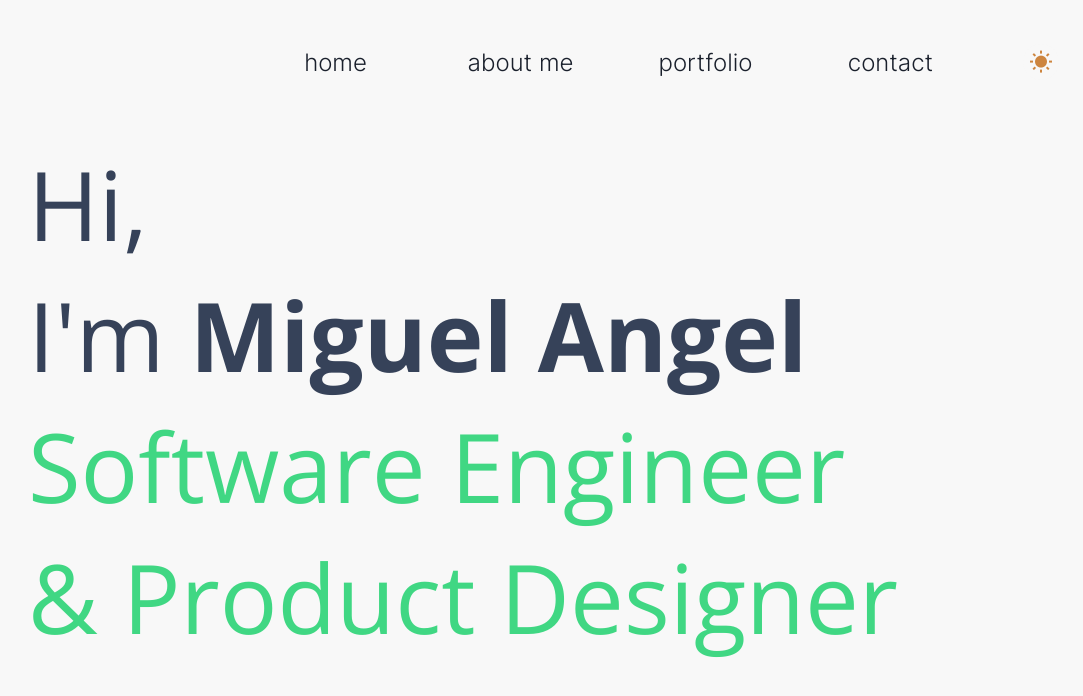
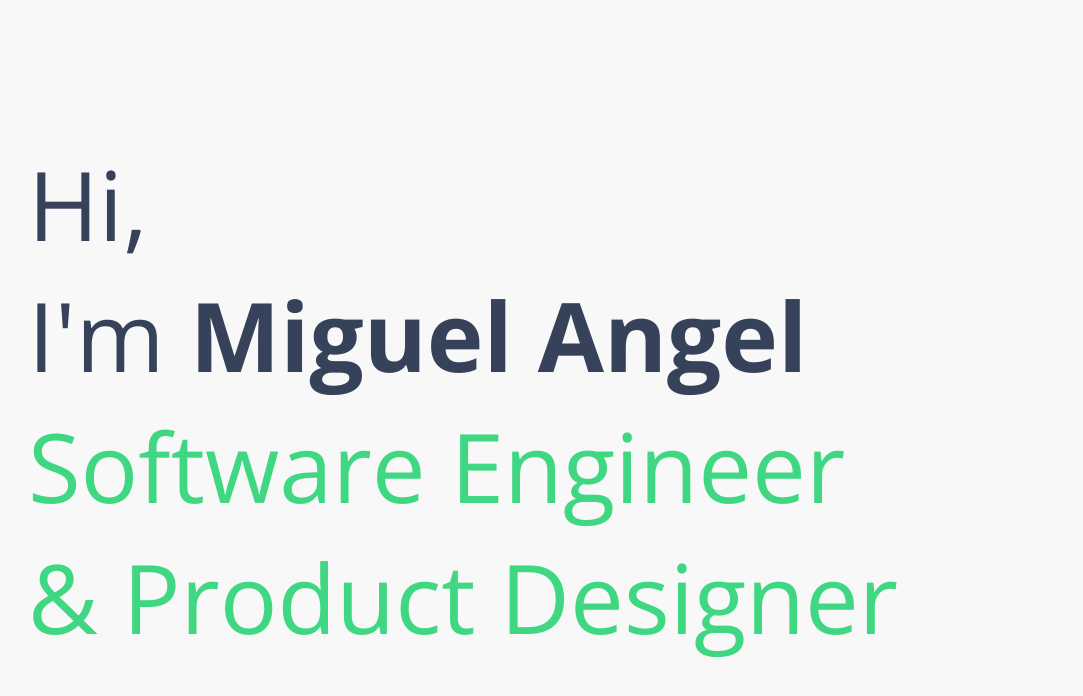
Before and after one commit to devmiguelangel/miguelangeldev, a React (Vite) app: page / in a window 1280 px wide. Shown: the top 696 px of the page, without its empty margins (177-1260 px from the left). Built offline with nearby package versions, Linux system fonts and the light colour scheme.

Commit message:
fix: update menu colors

```diff
--- a/src/components/Menu/Menu.styles.ts
+++ b/src/components/Menu/Menu.styles.ts
@@ -1,5 +1,5 @@
 import styled from 'styled-components';
-import { devices } from '../styles';
+import { devices, colors } from '../styles';
 
 export const MenuView = styled.div`
   position: fixed;
@@ -21,7 +21,7 @@ export const MenuView = styled.div`
 `;
 
 interface MenuIconProps {
-  color: string;
+  isOpen: boolean;
 }
 
 export const MenuIcon = styled.a<MenuIconProps>`
@@ -32,7 +32,7 @@ export const MenuIcon = styled.a<MenuIconProps>`
   height: 44px;
   margin: 30px 30px 0 0;
   font-size: 36px;
-  color: ${(props) => props.color};
+  color: ${(props) => (props.theme.mode === 'light' && !props.isOpen ? colors.TEXT_DARK : colors.TEXT_LIGHT)};
   z-index: 10;
 
   @media ${devices.tablet} {
@@ -52,17 +52,11 @@ export const MenuLink = styled.a`
   @media ${devices.tablet} {
     width: 185px;
     height: 80px;
-    font-size: 1.5rem;
+    font-size: 1.25rem;
   }
 `;
 
-interface MenuListProps {
-  show: boolean;
-  bgColor: string;
-  textColor: string;
-}
-
-export const MenuList = styled.ul<MenuListProps>`
+export const MenuList = styled.ul`
   position: fixed;
   top: 0;
   display: flex;
@@ -72,7 +66,6 @@ export const MenuList = styled.ul<MenuListProps>`
   width: 100%;
   height: 100vh;
   margin: 0;
-  background-color: ${(props) => props.bgColor};
   border-bottom-left-radius: 50%;
   list-style: none;
 
@@ -90,21 +83,23 @@ export const MenuList = styled.ul<MenuListProps>`
   }
 
   ${MenuLink} {
-    color: ${(props) => props.textColor};
+    color: ${(props) => props.theme.textPrimary};
+
+    @media ${devices.mobileS} {
+      color: ${colors.TEXT_LIGHT};
+    }
 
     @media ${devices.tablet} {
       font-weight: 300;
-      color: #1A202C;
     }
   }
 
   @media ${devices.mobileS} {
-    display: ${(props) => (props.show ? 'flex' : 'none')};
+    background-color: ${(props) => (props.theme.mode === 'light' ? colors.MAIN : colors.MAIN_DIMMED)};
   }
 
   @media ${devices.tablet} {
     position: initial;
-    display: flex;
     flex-direction: row;
     width: auto;
     height: auto;
@@ -113,12 +108,8 @@ export const MenuList = styled.ul<MenuListProps>`
   }
 `;
 
-interface ModeBoxProps {
-  show: boolean;
-}
-
-export const ModeBox = styled.div<ModeBoxProps>`
-  display: ${(props) => (props.show ? 'flex' : 'none')};
+export const ModeBox = styled.div`
+  display: flex;
   justify-content: center;
   align-items: center;
   align-self: center;
@@ -128,7 +119,7 @@ export const ModeBox = styled.div<ModeBoxProps>`
   background-color: rgba(248, 248, 248, 0.4);
   border-radius: 50%;
   font-size: 24px;
-  color: #fcfaee;
+  color: ${colors.TEXT_LIGHT};
   cursor: pointer;
   z-index: 10;
 
@@ -137,6 +128,6 @@ export const ModeBox = styled.div<ModeBoxProps>`
     align-self: auto;
     margin-left: 40px;
     margin-bottom: 0;
-    color: peru;
+    color: ${(props) => props.theme.textPrimary};
   }
 `;
--- a/src/components/Menu/Menu.tsx
+++ b/src/components/Menu/Menu.tsx
@@ -1,9 +1,9 @@
-import React, { useState } from 'react';
+import React, { useState, useLayoutEffect } from 'react';
 import { useTheme } from 'styled-components';
 // Components
 import { MenuView, MenuIcon, MenuList, MenuLink, ModeBox } from './Menu.styles';
 // Interfaces
-import { IThemeProps } from '../styles';
+import { sizes, IThemeProps } from '../styles';
 
 interface MenuProps {
   toggleTheme(): void;
@@ -11,22 +11,29 @@ interface MenuProps {
 
 const Menu: React.FC<MenuProps> = ({ toggleTheme }) => {
   const [isOpen, setIsOpen] = useState(false);
+  const [size, setSize] = useState(document.documentElement.clientWidth);
 
   const theme = useTheme() as IThemeProps;
-  console.log('########################');
-  console.log(theme);
-  console.log('########################');
+
+  useLayoutEffect(() => {
+    const updateSize = (): void => {
+      // console.log(document.documentElement.clientWidth);
+      setSize(document.documentElement.clientWidth);
+    };
+
+    window.addEventListener('resize', updateSize);
+
+    return () => window.removeEventListener('resize', updateSize);
+  }, []);
 
   return (
     <MenuView>
-      <MenuIcon
-        color={!isOpen && theme.mode === 'light' ? theme.text : theme.menuMobile.text}
-        onClick={() => setIsOpen(!isOpen)}
-      >
+      <MenuIcon isOpen={isOpen} onClick={() => setIsOpen(!isOpen)}>
         {isOpen ? <i className="ri-close-line"></i> : <i className="ri-menu-2-fill"></i>}
       </MenuIcon>
 
-      <MenuList show={isOpen} bgColor={theme.menuMobile.bg} textColor={theme.menuMobile.text}>
+      {isOpen && (
+        <MenuList>
           <li>
             <MenuLink href="#!">home</MenuLink>
           </li>
@@ -40,11 +47,13 @@ const Menu: React.FC<MenuProps> = ({ toggleTheme }) => {
             <MenuLink href="#!">contact</MenuLink>
           </li>
         </MenuList>
+      )}
 
-      <ModeBox show={isOpen} onClick={toggleTheme}>
-        {theme.mode === 'light' && <i className="ri-sun-fill"></i>}
-        {theme.mode === 'dark' && <i className="ri-moon-fill"></i>}
+      {isOpen && (
+        <ModeBox textColor={size >= sizes.tablet ? theme.textPrimary : ''} onClick={toggleTheme}>
+          <i className={theme.mode === 'light' ? 'ri-sun-fill' : 'ri-moon-fill'}></i>
         </ModeBox>
+      )}
     </MenuView>
   );
 };
--- a/src/components/styles/colors.ts
+++ b/src/components/styles/colors.ts
@@ -1,24 +1,11 @@
-const MAIN_COLOR = '#40d783';
-const MAIN_TEXT_COLOR = '#FCFAEE';
+export const MAIN = '#40d783';
 
-const colors = {
-  main: MAIN_COLOR,
-  light: {
-    bg: '#f8f8f8',
-    text: '#364259',
-    menuMobile: {
-      bg: MAIN_COLOR,
-      text: MAIN_TEXT_COLOR,
-    },
-  },
-  dark: {
-    bg: '#1a202c',
-    text: MAIN_TEXT_COLOR,
-    menuMobile: {
-      bg: '#364259',
-      text: MAIN_TEXT_COLOR,
-    },
-  },
-};
+export const MAIN_LIGHT = '#f8f8f8';
 
-export default colors;
+export const MAIN_DARK = '#1A202C';
+
+export const MAIN_DIMMED = '#364259';
+
+export const TEXT_LIGHT = '#FCFAEE';
+
+export const TEXT_DARK = '#364259';
--- a/src/components/styles/devices.ts
+++ b/src/components/styles/devices.ts
@@ -1,20 +1,20 @@
 export const sizes = {
-  mobileS: '320px',
-  mobileM: '375px',
-  mobileL: '425px',
-  tablet: '768px',
-  laptop: '1024px',
-  laptopL: '1440px',
-  desktop: '2560px',
+  mobileS: 320,
+  mobileM: 375,
+  mobileL: 425,
+  tablet: 768,
+  laptop: 1024,
+  laptopL: 1440,
+  desktop: 2560,
 };
 
 export const devices = {
-  mobileS: `(min-width: ${sizes.mobileS})`,
-  mobileM: `(min-width: ${sizes.mobileM})`,
-  mobileL: `(min-width: ${sizes.mobileL})`,
-  tablet: `(min-width: ${sizes.tablet})`,
-  laptop: `(min-width: ${sizes.laptop})`,
-  laptopL: `(min-width: ${sizes.laptopL})`,
-  desktop: `(min-width: ${sizes.desktop})`,
-  desktopL: `(min-width: ${sizes.desktop})`,
+  mobileS: `(min-width: ${sizes.mobileS}px)`,
+  mobileM: `(min-width: ${sizes.mobileM}px)`,
+  mobileL: `(min-width: ${sizes.mobileL}px)`,
+  tablet: `(min-width: ${sizes.tablet}px)`,
+  laptop: `(min-width: ${sizes.laptop}px)`,
+  laptopL: `(min-width: ${sizes.laptopL}px)`,
+  desktop: `(min-width: ${sizes.desktop}px)`,
+  desktopL: `(min-width: ${sizes.desktop}px)`,
 };
--- a/src/components/styles/index.ts
+++ b/src/components/styles/index.ts
@@ -1,3 +1,3 @@
-export { default as colors } from './colors';
+export * as colors from './colors';
 export * from './theme';
 export * from './devices';
--- a/src/components/styles/theme.ts
+++ b/src/components/styles/theme.ts
@@ -1,15 +1,13 @@
 import { createGlobalStyle } from 'styled-components';
-import colors from './colors';
+import * as colors from './colors';
 
 export interface IThemeProps {
   mode: 'light' | 'dark';
   main: string;
-  bg: string;
-  text: string;
-  menuMobile: {
-    bg: string;
-    text: string;
-  };
+  bgPrimary: string;
+  bgSecondary: string;
+  textPrimary: string;
+  textSecondary: string;
 }
 
 interface IGlobalThemeProps {
@@ -24,24 +22,30 @@ export const GlobalStyles = createGlobalStyle`
     // min-width: 320px;
     min-height: 100vh;
     margin: 0;
-    background: ${({ theme }: IGlobalThemeProps) => theme.bg};
-    color: ${({ theme }: IGlobalThemeProps) => theme.text};
+    background: ${({ theme }: IGlobalThemeProps) => theme.bgPrimary};
+    color: ${({ theme }: IGlobalThemeProps) => theme.textPrimary};
     /* transition: background 0.2s ease-in, color 0.2s ease-in; */
   }
 `;
 
 const defaultTheme = {
-  main: colors.main,
+  main: colors.MAIN,
 };
 
-export const lightTheme = {
+export const lightTheme: IThemeProps = {
   mode: 'light',
+  bgPrimary: colors.MAIN_LIGHT,
+  bgSecondary: colors.MAIN_DARK,
+  textPrimary: colors.TEXT_DARK,
+  textSecondary: colors.TEXT_LIGHT,
   ...defaultTheme,
-  ...colors.light,
 };
 
-export const darkTheme = {
+export const darkTheme: IThemeProps = {
   mode: 'dark',
+  bgPrimary: colors.MAIN_DARK,
+  bgSecondary: colors.MAIN_LIGHT,
+  textPrimary: colors.TEXT_LIGHT,
+  textSecondary: colors.TEXT_DARK,
   ...defaultTheme,
-  ...colors.dark,
 };
```
Lines whose indentation alone changed are shown as unchanged.
